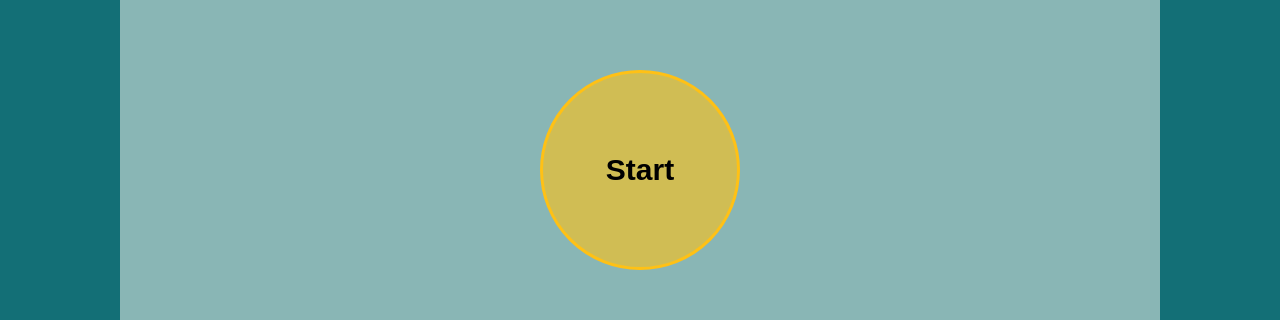
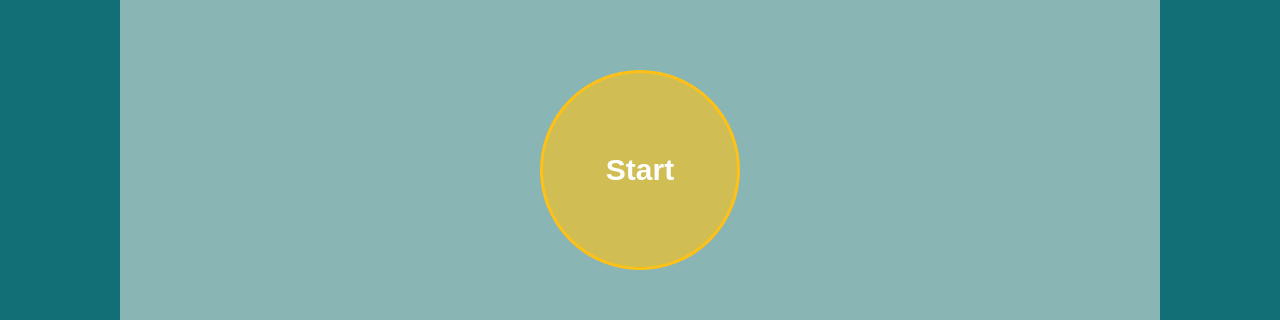
Before and after one commit to LB-BB/Values-Test, a React (Create React App) app: page / in a window 1280 px wide. Shown: the part 374-694 px from the top of the page. Built offline with nearby package versions, Linux system fonts and the light colour scheme.

Commit message:
add styling, change default check

```diff
--- a/src/Home.js
+++ b/src/Home.js
@@ -15,7 +15,11 @@ const Home = () => {
         <h1 className="title">Welcome to the Values Card Sort</h1>
         <h3 className='subtitle'>Based on the card set by W.R. Miller, J. C’de Baca, D.B. Matthews, P.L.Wilbourne</h3>
         <h4 className='subtitle subtitle-2'>at the University of New Mexico, 2001</h4>
-        <button className="start-button" onClick={handleStart}>Start</button>
+        <button className="start-button" onClick={handleStart}>
+          <span>
+          Start
+          </span>
+        </button>
       </div>
     </div>
   )
--- a/src/Results.js
+++ b/src/Results.js
@@ -14,18 +14,24 @@ const Results = () => {
 
   return (
     <div>
-      <h1>Your Values, Ranked</h1>
-      <div>
-        <ul>
-          {rankedQuestions.map((item, index) => (
-            <li key={index}>
-              <span>{index + 1}. {item}</span>
-            </li>
-          ))}
-        </ul>
-        <div>
-          <button onClick={handleReturnToRound3}><Link to='/round3'>Return to Round 3</Link></button>
-          <button ><Link to='/round1'>Start from Round 1</Link></button>
+      <div className='half-circle-container'>
+        <div className='half-circle'>
+          <h1>Your Values, Ranked</h1>
+        </div>
+      </div>
+      <div className='container'>
+        <div className='results-container'>
+          <ul className="result-list">
+            {rankedQuestions.map((item, index) => (
+              <li key={index} className="result-item">
+                <span className="result-text">{index + 1}. {item}</span>
+              </li>
+            ))}
+          </ul>
+        </div>
+        <div className='button-container'>
+          <button className='page-button' onClick={handleReturnToRound3}><Link to='/round3'>Return to Round 3</Link></button>
+          <button className='page-button'><Link to='/round1'>Return to Round 1</Link></button>
         </div>
       </div>
     </div>
--- a/src/Round1.js
+++ b/src/Round1.js
@@ -9,9 +9,9 @@ const Round1 = () => {
   const questionsPerPage = 8 // Number of questions per page
   const totalPages = Math.ceil(questions.length / questionsPerPage)
   const [importance, setImportance] = useState(() => {
-    // Initialize the importance state with 'very important' for all questions
+    // Initialize the importance state with 'not important' for all questions
     const savedImportance = localStorage.getItem('importance')
-    return savedImportance ? JSON.parse(savedImportance) : Array(questions.length).fill('very important')
+    return savedImportance ? JSON.parse(savedImportance) : Array(questions.length).fill('not important')
   })
 
   useEffect(() => {
@@ -21,7 +21,7 @@ const Round1 = () => {
 
   const clear = () => {
     localStorage.clear()
-    const newImportance = Array(questions.length).fill('very important')
+    const newImportance = Array(questions.length).fill('not important')
     setImportance(newImportance)
     localStorage.setItem('importance', JSON.stringify(newImportance))
     navigate('/')
@@ -57,12 +57,10 @@ const Round1 = () => {
 
   return (
     <div className='container'>
-      <div>
-        <div className='page-title-container'>
-          <h1 className='page-title'>Round 1: 102 Values</h1>
-          <h3>Rank these values from "Not Important" to "Very Important".</h3>
-          <h4>Page {currentPage + 1} of {totalPages}</h4>
-        </div>
+      <div className='page-title-container'>
+        <h1 className='page-title'>Round 1: 102 Values</h1>
+        <h3>Rank these values from "Not Important" to "Very Important".</h3>
+        <h4>Page {currentPage + 1} of {totalPages}</h4>
       </div>
       <div>
         <ul>
--- a/src/Round3.js
+++ b/src/Round3.js
@@ -31,24 +31,27 @@ const Round3 = () => {
   }
 
   return (
-    <div>
-      <h1>Round 3</h1>
-      <p>Rank the questions from most to least important:</p>
+    <div className='container'>
+      <div className='page-title-container'>
+        <h1 className='page-title'>Round 3</h1>
+        <h3>Rank these values from most to least important.</h3>
+      </div>
       <ul>
         {rankedQuestions.map((question, index) => (
-          <li key={index}>
-            <div>
-            <span>
-              {question}</span>
+          <li key={index} className='question-container'>
+            <div className='question-content'>
+              <span>{question}</span>
+            </div>
+            <div className='move-buttons'>
               <button onClick={() => moveUp(index)} disabled={index === 0}>▲</button>
               <button onClick={() => moveDown(index)} disabled={index === rankedQuestions.length - 1}>▼</button>
             </div>
           </li>
         ))}
       </ul>
-      <div>
-        <button onClick={handleReturnToRound2}><Link to='/round2'>Return to Round 2</Link></button>
-        <button onClick={handleSubmit}>Submit Rankings</button>
+      <div className='button-container'>
+        <button className='page-button' onClick={handleReturnToRound2}><Link to='/round2'>Return to Round 2</Link></button>
+        <button className='page-button' onClick={handleSubmit}>Submit Rankings</button>
       </div>
     </div>
   )
--- a/src/styles.css
+++ b/src/styles.css
@@ -18,48 +18,47 @@
 }
 
 /* Style the start button */
+
 .start-button {
   width: 200px;
   height: 200px;
   font-size: 30px;
   font-weight: bold;
-  color: rgb(0, 0, 0);
-  background-color: rgb(255, 193, 21, 0.6);
-  border: 3px solid rgb(255, 193, 21, 1);
+  color: rgb(255, 255, 255);
+  background-color: rgba(255, 193, 21, 0.6);
+  border: 3px solid rgba(255, 193, 21, 1);
   border-radius: 50%; /* Full circle */
   cursor: pointer;
   text-align: center;
   position: relative; /* For ripple effect */
-  /* overflow: hidden;  */
-  /* For ripple effect */
-  margin: 0px auto;
+  margin: 0 auto;
   display: flex;
   align-items: center;
   justify-content: center;
+  overflow: visible;
+  transition: background-color 0.3s ease; /* Smooth transition for background color */
 }
 
-/* Ripple effect */
-.start-button::after {
+/* Use ::before for the expanding/shrinking effect */
+.start-button::before {
   content: '';
-  display: block;
   position: absolute;
-  width: 2500px;
-  height: 2500px;
-  top: 50%;
-  left: 50%;
-  pointer-events: none;
-  background: radial-gradient(circle, rgba(255, 193, 21) 10%, transparent 0.01%);
-  background-repeat: no-repeat;
-  background-position: 50%;
-  transform: translate(-50%, -50%) scale(0);
-  opacity: 0;
-  transition: transform 0.5s, opacity 1s;
+  width: 0;
+  height: 0;
+  background-color: rgba(254, 223, 139, 0.4);
+  border-radius: 50%; /* Full circle */
+  transition: width 0.5s ease, height 0.5s ease;
+  z-index: 0; /* Ensure it is behind the text */
 }
 
-.start-button:hover::after {
-  transform: translate(-50%, -50%) scale(1);
-  opacity: 0.2;
-  transition: 0.5s;
+.start-button:hover::before {
+  width: 170%;
+  height: 170%;
+}
+
+.start-button span {
+  position: relative; /* Ensure the text is above the pseudo-element */
+  z-index: 1;
 }
 
 /* Home container styles */
@@ -93,9 +92,8 @@
   margin-left: -25px; /* Align the left side of the container with the edge of the screen */
   margin-top: -30px; /* Align the top with the top of the screen */
   border-right: 10px solid rgba(255, 255, 255, 0.3);
-  border-bottom: 10px solid rgba(255, 230, 161, 0.3);
+  border-bottom: 10px solid rgba(255, 255, 255, 0.3);
 }
-
 
 .page-title {
   font-size: 2em; /* Increase font size */
@@ -113,8 +111,7 @@
   background-color: rgba(255, 253, 243, 0.5); /* Translucent cream background */
   border-radius: 10px; /* Rounded edges */
   padding: 20px; /* Padding inside the container */
-  margin: 10px 30px; /* Margin between containers */
-
+  margin: 10px 50px;
   display: flex; /* Flexbox layout */
   align-items: center; /* Center items vertically */
   justify-content: space-between; /* Space between question text and radio buttons */
@@ -139,6 +136,7 @@ ul {
   display: flex; /* Flexbox layout for radio buttons */
   gap: 10px; /* Space between radio buttons */
 }
+
 /* General button styling */
 
 /* Container for buttons to add additional space if needed */
@@ -166,10 +164,10 @@ ul {
 }
 
 .page-button {
-  background-color: rgba(255, 193, 21, 0.6); /* Blue background */
+  background-color: rgba(255, 193, 21, 0.6);
   color: rgb(255, 253, 243);
   font-size: 20px; /* Increase text size */
-  padding: 10px 20px; /* Padding for better appearance */
+  padding: 10px 20px;
   border: none; /* Remove default border */
   border-radius: 10px; /* Rounded edges */
   cursor: pointer; /* Pointer cursor on hover */
@@ -182,8 +180,66 @@ ul {
   background-color: rgba(255, 193, 21, 0.8); /* Brighter gold on hover */
 }
 
-/* Button focus outline */
-.page-button:focus {
-  outline: none; /* Remove default focus outline */
-  box-shadow: 0 0 0 3px rgba(0, 123, 255, 0.5); /* Custom focus outline */
+/* Container for Round 3 question text and buttons */
+.question-content {
+  display: flex;
+  justify-content: space-between; /* Space between text and buttons */
+  align-items: center; /* Center align items vertically */
+  padding: 10px 0; /* Padding for better appearance */
 }
+
+/* Move buttons container */
+.move-buttons {
+  display: flex;
+  gap: 5px; /* Space between buttons */
+}
+
+/* Styling for the results page */
+
+.results-container {
+  display: flex;
+  flex-direction: column;
+  justify-content: center;
+  align-items: center;
+  background-color: rgba(255, 253, 243, 0.6); /* Translucent cream background */
+  border-radius: 10px; /* Rounded edges */
+  padding: 20px; /* Padding for content */
+  margin: 0px 150px 20px;
+}
+
+.result-item {
+  list-style-type: none; /* Remove default list styles */
+}
+
+.result-text {
+  font-size: 22px; /* Larger text size */
+  font-weight: bold; /* Bold text */
+}
+
+.half-circle-container {
+  display: flex;
+  align-items: right;
+  background-color: rgb(19, 111, 118);
+}
+
+.half-circle {
+  width: 100%;
+  height: 220px; /* Adjust the height to control the size of the half-circle */
+  background-color: rgba(207, 156, 16, 0.9);
+  border-bottom-left-radius: 90% 400px;
+  border-bottom-right-radius: 90% 400px;
+  display: flex;
+  justify-content: center;
+  align-items: center;
+  position: relative;
+  top: 0;
+  border-right: 10px solid rgba(255, 255, 255, 0.3);
+  border-left: 10px solid rgba(255, 255, 255, 0.3);
+  border-bottom: 10px solid rgba(255, 230, 161, 0.3);
+}
+
+.half-circle h1 {
+  color: white;
+  font-size: 3rem; /* Adjust the font size as needed */
+  margin: 0;
+}
```
